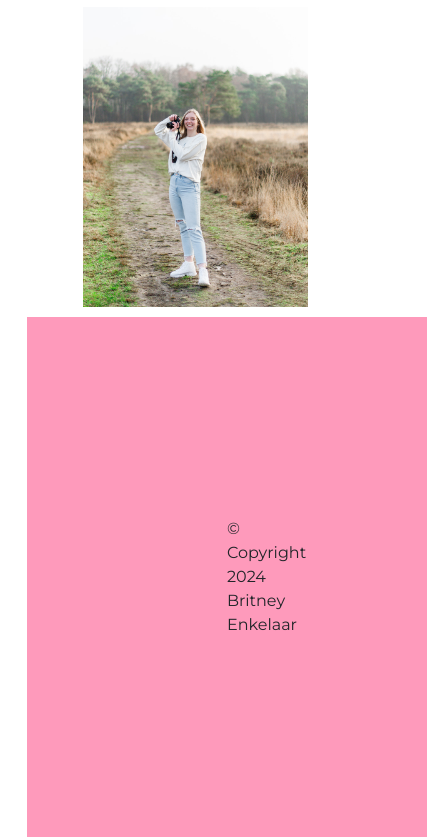
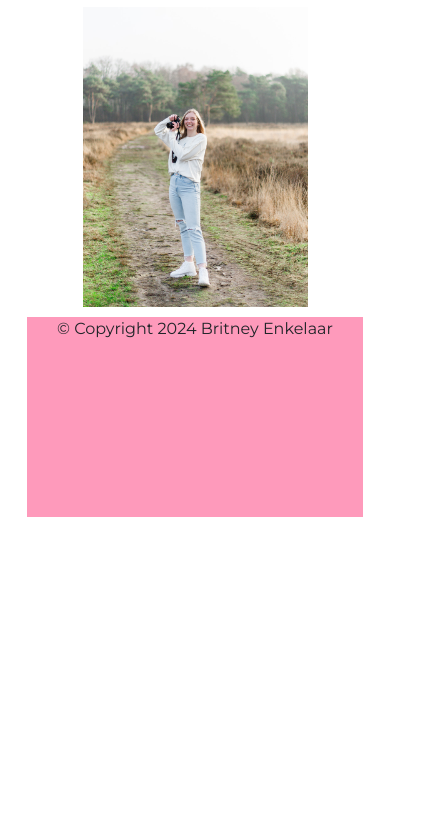
Before and after one commit to BritneyEnkelaar/britneyenkelaar, a plain HTML site: page index.html in a window 390 px wide. Shown: the part 2930-3767 px from the top of the page, 427 px wide, since content can reach past the window. After the commit the page ends 3447 px from the top, so only its background shows below. Drawn offline with nearby package versions, Linux system fonts and the light colour scheme.

Commit message:
stijl.css

```diff
--- a/stijl.css
+++ b/stijl.css
@@ -136,7 +136,7 @@ textarea:focus {
 
 footer {
     background-color: rgb(254, 154, 187);
-    padding: 200px;
+    height: 200px; /* Hier wordt de hoogte ingesteld */
     text-align: center;
     width: 100%;
     max-width: 1200px;
@@ -145,7 +145,6 @@ footer {
 
 @media (max-width: 576px) {
     footer {
-        width: 100%;
-      padding: 200px;
+        height: 200px; /* Behoudt dezelfde hoogte */
     }
 }
```
